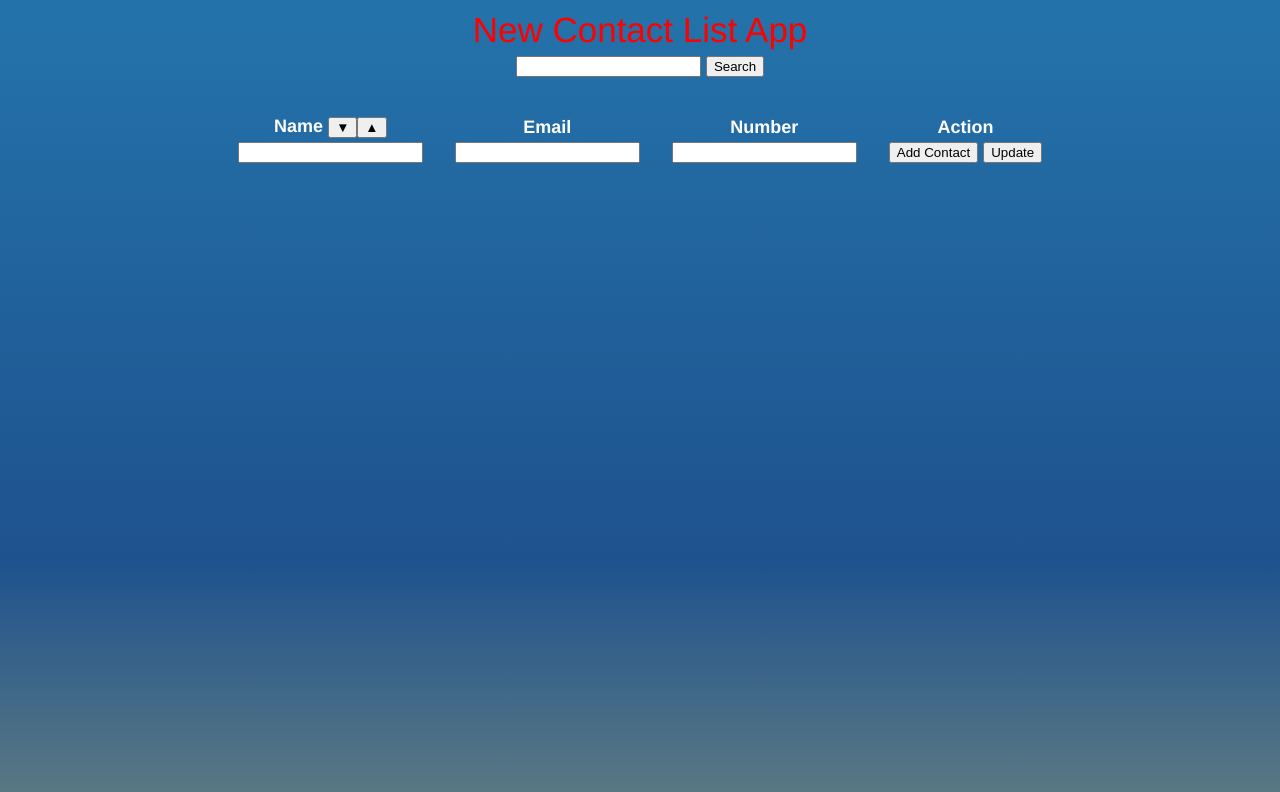
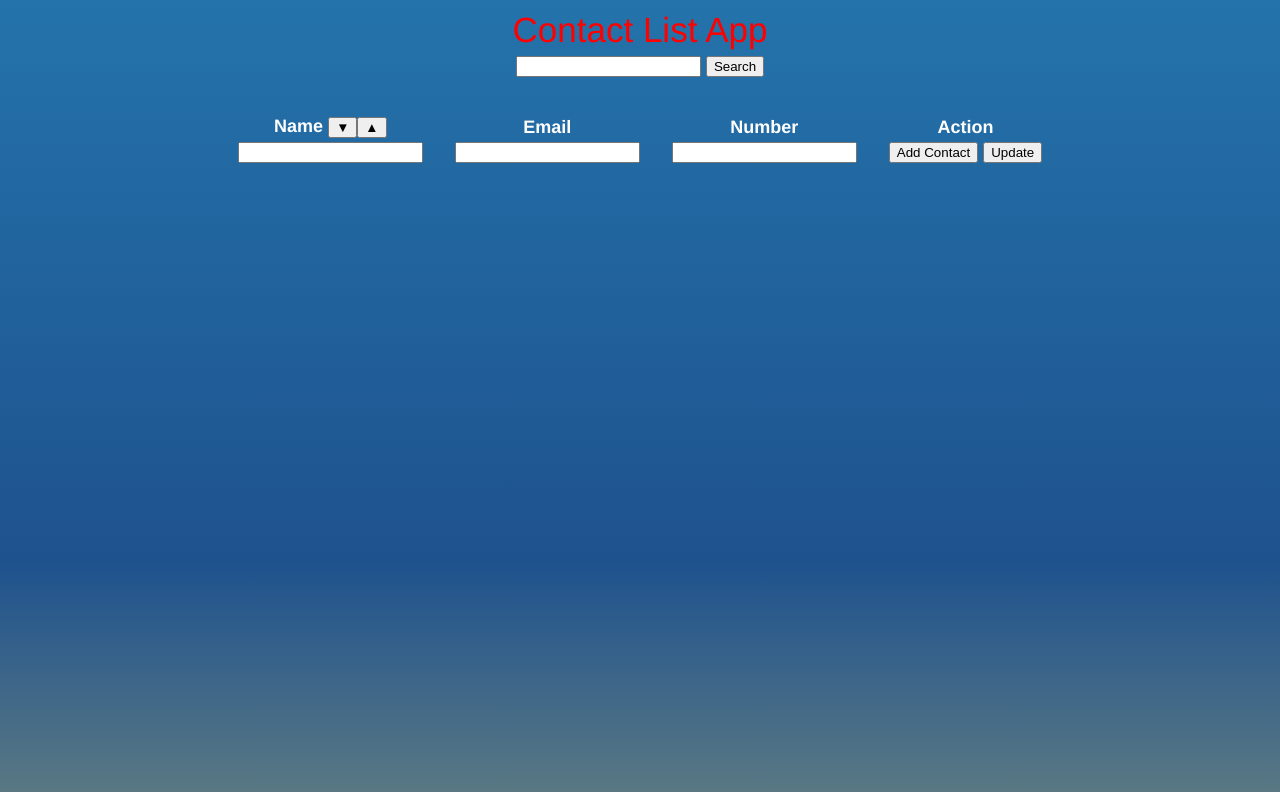
Before and after one commit to coreykadd/dev-ops, a website: page public/index.html in a window 1280 px wide. Drawn offline with nearby package versions, Linux system fonts and the light colour scheme; no server answers.

Commit message:
removed "new" word from header

```diff
--- a/public/index.html
+++ b/public/index.html
@@ -13,7 +13,7 @@
 
 <body ng-controller="AppCtrl">
     <div class="container">
-        <h1 style="padding-top: 10px">New Contact List App</h1> <input ng-model="searchedName" ng-submit="searchName()"></input>
+        <h1 style="padding-top: 10px">Contact List App</h1> <input ng-model="searchedName" ng-submit="searchName()"></input>
         <button ng-click="searchName()">Search</button>
         <table class="table">
             <thead>
```
